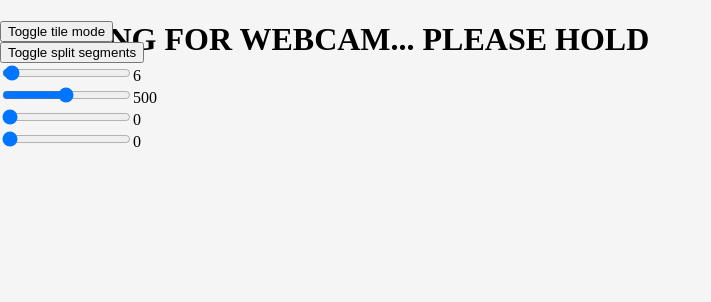
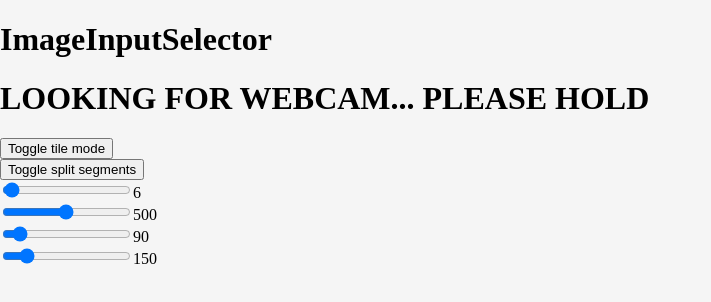
Before and after one commit to chrisdennett/kaleidoscope, a React (Create React App) app: page / in a window 1280 px wide. Shown: the top 302 px of the page, without its empty margins (0-711 px from the left). Built offline with nearby package versions, Linux system fonts and the light colour scheme; no server answers.

Commit message:
Separated webcam and kaleidoscope canvas

```diff
--- a/src/App.js
+++ b/src/App.js
@@ -1,35 +1,55 @@
 import React, { useState } from "react";
+import ImageInputSelector from "./components/ImageInputSelector";
 import Controls from "./controls/Controls";
 import { useDebounce } from "./hooks/useDebounce";
 import "./styles.css";
-import { WebcamCapture } from "./WebcamCapture";
+import TiledKaleidoscopeCanvas from "./kaleidoscopeCanvas/TiledKaleidoscopeCanvas";
+import KaleidoscopeCanvas from "./kaleidoscopeCanvas/KaleidoscopeCanvas";
 
 const defaultSettings = {
   polyHeight: 500,
   numSegments: 6,
   inTileMode: false,
   useSplitSegments: false,
-  xOffset: 0,
-  yOffset: 0,
+  xOffset: 150,
+  yOffset: 90,
 };
 
 export default function App() {
-  const [showControls, setShowControls] = useState(true);
+  // const [showControls, setShowControls] = useState(true);
   const [settings, setSettings] = useState(defaultSettings);
+  const [frameNumber, setFrameNumber] = React.useState(0);
+  const [srcImg, setSrcImg] = React.useState(null);
 
   const debouncedSettings = useDebounce(settings, 1);
 
-  const onCanvasClick = () => {
-    setShowControls(!showControls);
-  };
+  const { inTileMode } = settings;
 
   return (
     <div>
-      {showControls && (
-        <Controls settings={settings} setSettings={setSettings} />
+      <ImageInputSelector
+        setSrcImg={setSrcImg}
+        setFrameNumber={setFrameNumber}
+      />
+
+      {/* {showControls && ( */}
+      <Controls settings={settings} setSettings={setSettings} />
+      {/* )} */}
+
+      {inTileMode && (
+        <TiledKaleidoscopeCanvas
+          srcImg={srcImg}
+          frameNumber={frameNumber}
+          settings={debouncedSettings}
+        />
       )}
-
-      <WebcamCapture onClick={onCanvasClick} {...debouncedSettings} />
+      {!inTileMode && (
+        <KaleidoscopeCanvas
+          srcImg={srcImg}
+          frameNumber={frameNumber}
+          settings={debouncedSettings}
+        />
+      )}
     </div>
   );
 }
--- a/src/WebcamCapture.js
+++ /dev/null
@@ -1,64 +0,0 @@
-import React from "react";
-import Webcam from "react-webcam";
-import { useAnimationFrame } from "./hooks/useAnimationFrame";
-import KaleidoscopeCanvas from "./kaleidoscopeCanvas/KaleidoscopeCanvas";
-import TiledKaleidoscopeCanvas from "./kaleidoscopeCanvas/TiledKaleidoscopeCanvas";
-
-const videoConstraints = {
-  width: 1024,
-  height: 768,
-  facingMode: "user",
-};
-
-export const WebcamCapture = ({ onClick, ...settings }) => {
-  const [mediaReady, setMediaReady] = React.useState(false);
-  const [frameNumber, setFrameNumber] = React.useState(0);
-  const [srcImg, setSrcImg] = React.useState(null);
-  const webcamRef = React.useRef(null);
-
-  useAnimationFrame(() => {
-    if (!webcamRef || !webcamRef.current) return;
-    const frameCanvas = webcamRef.current.getCanvas();
-    setSrcImg(frameCanvas);
-    setFrameNumber((prev) => prev + 1);
-  });
-
-  const { inTileMode } = settings;
-
-  return (
-    <div onClick={onClick}>
-      {!mediaReady && <h1>LOOKING FOR WEBCAM... PLEASE HOLD</h1>}
-
-      {mediaReady && (
-        <div>
-          {inTileMode && (
-            <TiledKaleidoscopeCanvas
-              srcImg={srcImg}
-              frameNumber={frameNumber}
-              settings={settings}
-            />
-          )}
-          {!inTileMode && (
-            <KaleidoscopeCanvas
-              srcImg={srcImg}
-              frameNumber={frameNumber}
-              settings={settings}
-            />
-          )}
-        </div>
-      )}
-
-      {/* HIDDEN */}
-      <Webcam
-        audio={false}
-        style={{ position: "fixed", left: -10000 }}
-        width={videoConstraints.width}
-        ref={webcamRef}
-        onUserMedia={() => setMediaReady(true)}
-        mirrored={true}
-        screenshotFormat="image/jpeg"
-        videoConstraints={videoConstraints}
-      />
-    </div>
-  );
-};
--- a/src/components/ImageInputSelector.js
+++ b/src/components/ImageInputSelector.js
@@ -1,9 +1,11 @@
 import React from "react";
+import { WebcamCapture } from "./WebcamCapture";
 
-const ImageInputSelector = () => {
+const ImageInputSelector = ({ setSrcImg, setFrameNumber }) => {
   return (
     <div>
       <h1>ImageInputSelector</h1>
+      <WebcamCapture setSrcImg={setSrcImg} setFrameNumber={setFrameNumber} />
     </div>
   );
 };
--- /dev/null
+++ b/src/components/WebcamCapture.js
@@ -0,0 +1,41 @@
+import React from "react";
+import Webcam from "react-webcam";
+import { useAnimationFrame } from "../hooks/useAnimationFrame";
+
+const videoConstraints = {
+  width: 1024,
+  height: 768,
+  facingMode: "user",
+};
+
+export const WebcamCapture = ({ setSrcImg, setFrameNumber }) => {
+  const [mediaReady, setMediaReady] = React.useState(false);
+  // const [frameNumber, setFrameNumber] = React.useState(0);
+  // const [srcImg, setSrcImg] = React.useState(null);
+  const webcamRef = React.useRef(null);
+
+  useAnimationFrame(() => {
+    if (!webcamRef || !webcamRef.current) return;
+    const frameCanvas = webcamRef.current.getCanvas();
+    setSrcImg(frameCanvas);
+    setFrameNumber((prev) => prev + 1);
+  });
+
+  return (
+    <div>
+      {!mediaReady && <h1>LOOKING FOR WEBCAM... PLEASE HOLD</h1>}
+
+      {/* HIDDEN */}
+      <Webcam
+        audio={false}
+        style={{ position: "fixed", left: -10000 }}
+        width={videoConstraints.width}
+        ref={webcamRef}
+        onUserMedia={() => setMediaReady(true)}
+        mirrored={true}
+        screenshotFormat="image/jpeg"
+        videoConstraints={videoConstraints}
+      />
+    </div>
+  );
+};
--- a/src/kaleidoscopeCanvas/KaleidoscopeCanvas.js
+++ b/src/kaleidoscopeCanvas/KaleidoscopeCanvas.js
@@ -46,7 +46,7 @@ const KaleidoscopeCanvas = ({ srcImg, frameNumber, settings }) => {
 
   return (
     <div style={style}>
-      <canvas ref={canvasRef} />;
+      <canvas ref={canvasRef} />
     </div>
   );
 };
```
Also changed, not shown: src/components/SampleImageLoader.js (added, +11 -0 lines).
